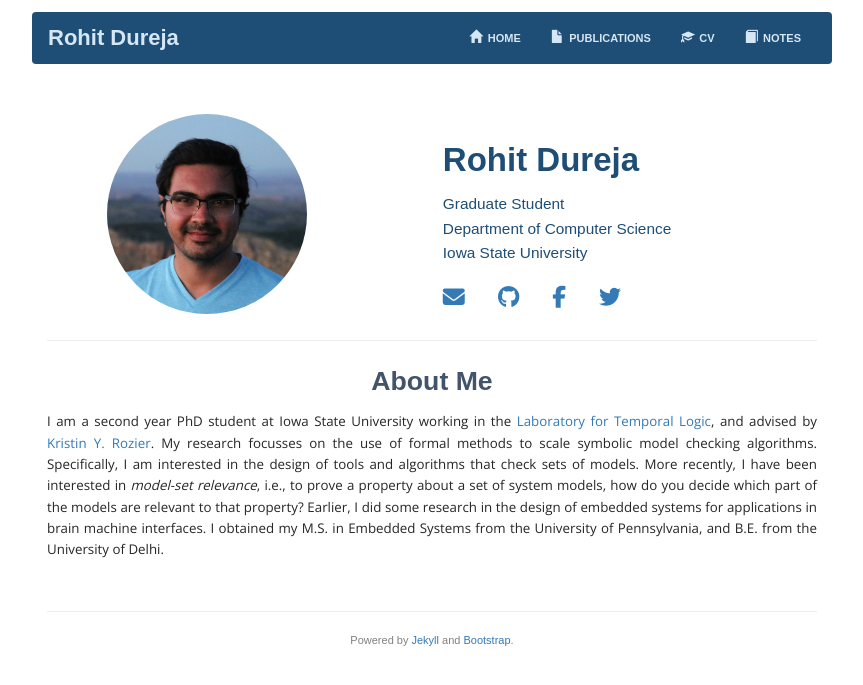
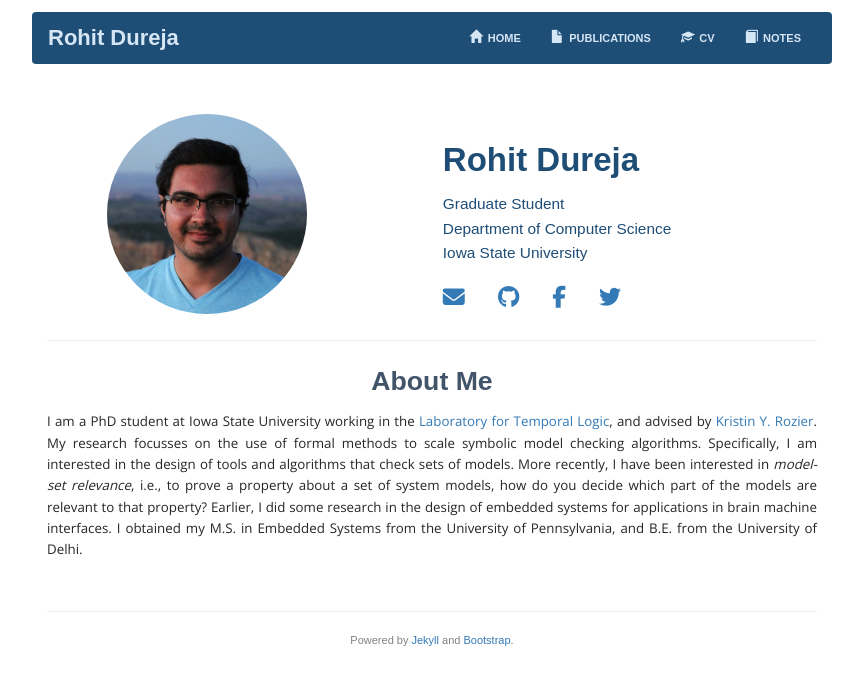
Before and after one commit to rohitdureja/personal-webpage, a Jekyll site: the page built from index.md, in a window 1280 px wide. Shown: the top 685 px of the page, without its empty margins (208-1071 px from the left). Built offline with Jekyll 4.4.1, drawn with Linux system fonts in a browser that asks for light colours; nearby versions of some CDN libraries; some web fonts are replaced.

Commit message:
fix typo

```diff
--- a/docs/feed.xml
+++ b/docs/feed.xml
@@ -1,4 +1,4 @@
-<?xml version="1.0" encoding="utf-8"?><feed xmlns="http://www.w3.org/2005/Atom" ><generator uri="https://jekyllrb.com/" version="3.4.3">Jekyll</generator><link href="http://www.rohitdureja.com/feed.xml" rel="self" type="application/atom+xml" /><link href="http://www.rohitdureja.com/" rel="alternate" type="text/html" /><updated>2017-07-19T22:59:48-05:00</updated><id>http://www.rohitdureja.com/</id><title type="html">Rohit Dureja</title><subtitle>Personal webpage of Rohit Dureja.</subtitle><entry><title type="html">Interpolants and Relevance</title><link href="http://www.rohitdureja.com/notes/2017/06/29/interpolants-and-relevance" rel="alternate" type="text/html" title="Interpolants and Relevance" /><published>2017-06-29T00:00:00-05:00</published><updated>2017-06-29T00:00:00-05:00</updated><id>http://www.rohitdureja.com/notes/2017/06/29/interpolants-and-relevance</id><content type="html" xml:base="http://www.rohitdureja.com/notes/2017/06/29/interpolants-and-relevance">&lt;p&gt;For a pair of inconsistent formulas &lt;script type=&quot;math/tex&quot;&gt;(A, B)&lt;/script&gt;, i.e., &lt;script type=&quot;math/tex&quot;&gt;A \wedge B \equiv \bot&lt;/script&gt; or &lt;strong&gt;unsatisfiable&lt;/strong&gt;, the &lt;strong&gt;Craig Interpolant&lt;/strong&gt; &lt;a href=&quot;#Cra57&quot;&gt;[1]&lt;/a&gt; for &lt;script type=&quot;math/tex&quot;&gt;(A, B)&lt;/script&gt; is a formula &lt;script type=&quot;math/tex&quot;&gt;\mathcal{I}&lt;/script&gt; such that&lt;/p&gt;
+<?xml version="1.0" encoding="utf-8"?><feed xmlns="http://www.w3.org/2005/Atom" ><generator uri="https://jekyllrb.com/" version="3.4.3">Jekyll</generator><link href="http://www.rohitdureja.com/feed.xml" rel="self" type="application/atom+xml" /><link href="http://www.rohitdureja.com/" rel="alternate" type="text/html" /><updated>2017-07-20T13:47:48-05:00</updated><id>http://www.rohitdureja.com/</id><title type="html">Rohit Dureja</title><subtitle>Personal webpage of Rohit Dureja.</subtitle><entry><title type="html">Interpolants and Relevance</title><link href="http://www.rohitdureja.com/notes/2017/06/29/interpolants-and-relevance" rel="alternate" type="text/html" title="Interpolants and Relevance" /><published>2017-06-29T00:00:00-05:00</published><updated>2017-06-29T00:00:00-05:00</updated><id>http://www.rohitdureja.com/notes/2017/06/29/interpolants-and-relevance</id><content type="html" xml:base="http://www.rohitdureja.com/notes/2017/06/29/interpolants-and-relevance">&lt;p&gt;For a pair of inconsistent formulas &lt;script type=&quot;math/tex&quot;&gt;(A, B)&lt;/script&gt;, i.e., &lt;script type=&quot;math/tex&quot;&gt;A \wedge B \equiv \bot&lt;/script&gt; or &lt;strong&gt;unsatisfiable&lt;/strong&gt;, the &lt;strong&gt;Craig Interpolant&lt;/strong&gt; &lt;a href=&quot;#Cra57&quot;&gt;[1]&lt;/a&gt; for &lt;script type=&quot;math/tex&quot;&gt;(A, B)&lt;/script&gt; is a formula &lt;script type=&quot;math/tex&quot;&gt;\mathcal{I}&lt;/script&gt; such that&lt;/p&gt;
 
 &lt;ul&gt;
   &lt;li&gt;&lt;script type=&quot;math/tex&quot;&gt;A \to \mathcal{I}&lt;/script&gt;,&lt;/li&gt;
--- a/docs/index.html
+++ b/docs/index.html
@@ -86,7 +86,7 @@
 
 <h2 style="text-align: center;" id="about-me">About Me</h2>
 
-<p>I am a second year PhD student at Iowa State University working in the <a href="http://laboratory.temporallogic.org/">Laboratory for Temporal Logic</a>, and advised by <a href="https://www.aere.iastate.edu/kyrozier/">Kristin Y. Rozier</a>. My research focusses on the use of formal methods to scale symbolic model checking algorithms. Specifically, I am interested in the design of tools and algorithms that check sets of models. More recently, I have been interested in <i>model-set relevance</i>, i.e., to prove a property about a set of system models, how do you decide which part of the models are relevant to that property? Earlier, I did some research in the design of embedded systems for applications in brain machine interfaces. I obtained my M.S. in Embedded Systems from the University of Pennsylvania, and B.E. from the University of Delhi.</p>
+<p>I am a PhD student at Iowa State University working in the <a href="http://laboratory.temporallogic.org/">Laboratory for Temporal Logic</a>, and advised by <a href="https://www.aere.iastate.edu/kyrozier/">Kristin Y. Rozier</a>. My research focusses on the use of formal methods to scale symbolic model checking algorithms. Specifically, I am interested in the design of tools and algorithms that check sets of models. More recently, I have been interested in <i>model-set relevance</i>, i.e., to prove a property about a set of system models, how do you decide which part of the models are relevant to that property? Earlier, I did some research in the design of embedded systems for applications in brain machine interfaces. I obtained my M.S. in Embedded Systems from the University of Pennsylvania, and B.E. from the University of Delhi.</p>
 
         </article>
       </div>
--- a/index.md
+++ b/index.md
@@ -9,4 +9,4 @@ About Me
 --------
 {: style="text-align: center;"}
 
-I am a second year PhD student at Iowa State University working in the [Laboratory for Temporal Logic](http://laboratory.temporallogic.org/), and advised by [Kristin Y. Rozier](https://www.aere.iastate.edu/kyrozier/). My research focusses on the use of formal methods to scale symbolic model checking algorithms. Specifically, I am interested in the design of tools and algorithms that check sets of models. More recently, I have been interested in <i>model-set relevance</i>, i.e., to prove a property about a set of system models, how do you decide which part of the models are relevant to that property? Earlier, I did some research in the design of embedded systems for applications in brain machine interfaces. I obtained my M.S. in Embedded Systems from the University of Pennsylvania, and B.E. from the University of Delhi.
+I am a PhD student at Iowa State University working in the [Laboratory for Temporal Logic](http://laboratory.temporallogic.org/), and advised by [Kristin Y. Rozier](https://www.aere.iastate.edu/kyrozier/). My research focusses on the use of formal methods to scale symbolic model checking algorithms. Specifically, I am interested in the design of tools and algorithms that check sets of models. More recently, I have been interested in <i>model-set relevance</i>, i.e., to prove a property about a set of system models, how do you decide which part of the models are relevant to that property? Earlier, I did some research in the design of embedded systems for applications in brain machine interfaces. I obtained my M.S. in Embedded Systems from the University of Pennsylvania, and B.E. from the University of Delhi.
```
